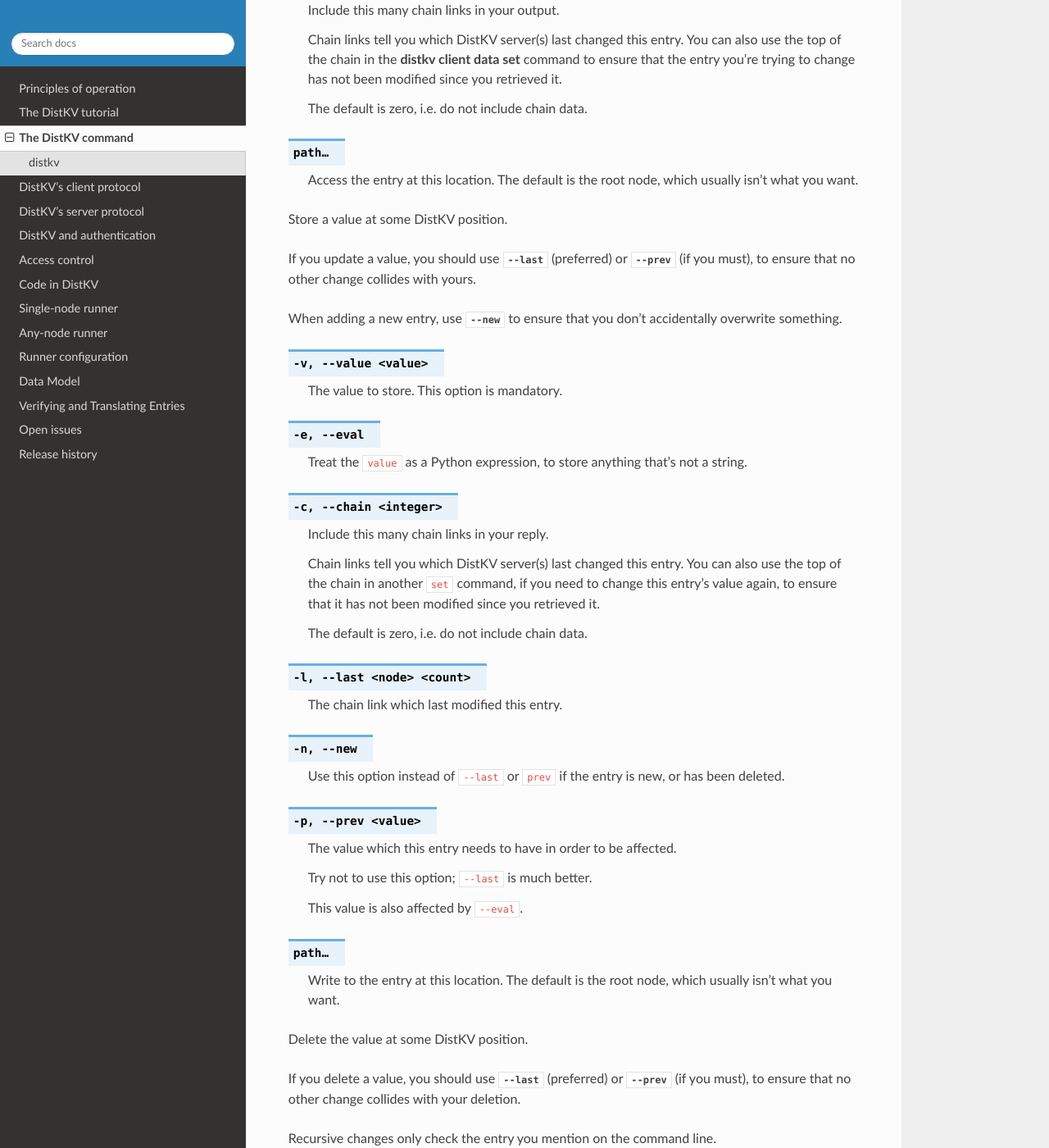
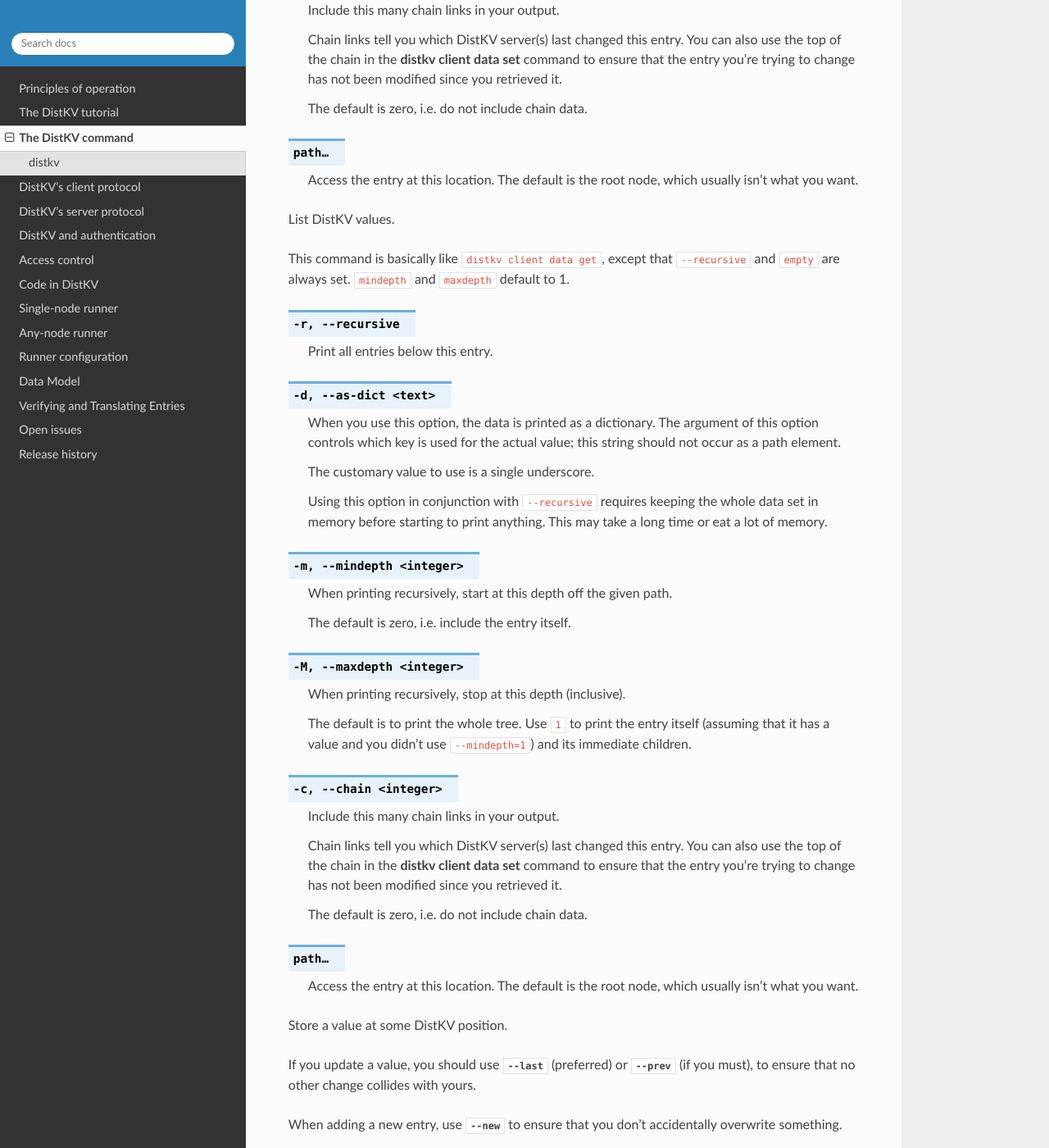
Before and after one commit to M-o-a-T/moat-kv, a Sphinx documentation site: the page built from docs/source/command_line.rst, in a window 1280 px wide and 1400 px high, scrolled down 3765 px. Shown: the whole window at 82% size. Built offline with Sphinx 7.4.7 and the Read the Docs theme 2.0.0, drawn with Linux system fonts in a browser that asks for light colours.

Commit message:
Add "data list" command

```diff
--- a/docs/source/command_line.rst
+++ b/docs/source/command_line.rst
@@ -164,6 +164,61 @@
 If you read a sub-tree recursively, be aware that the whole subtree will
 be read before anything is printed. Use the ``watch --state`` subcommand
 for incremental output.
+
+.. option:: -r, --recursive
+
+   Print all entries below this entry.
+
+.. option:: -d, --as-dict <text>
+
+   When you use this option, the data is printed as a dictionary.
+   The argument of this option controls which key is used for the actual
+   value; this string should not occur as a path element.
+
+   The customary value to use is a single underscore.
+
+   Using this option in conjunction with ``--recursive`` requires keeping
+   the whole data set in memory before starting to print anything. This may
+   take a long time or eat a lot of memory.
+
+.. option:: -m, --mindepth <integer>
+
+   When printing recursively, start at this depth off the given path.
+
+   The default is zero, i.e. include the entry itself.
+
+.. option:: -M, --maxdepth <integer>
+
+   When printing recursively, stop at this depth (inclusive).
+
+   The default is to print the whole tree. Use ``1`` to print the entry itself
+   (assuming that it has a value and you didn't use ``--mindepth=1``)
+   and its immediate children.
+
+.. option:: -c, --chain <integer>
+
+   Include this many chain links in your output.
+
+   Chain links tell you which DistKV server(s) last changed this entry. You
+   can also use the top of the chain in the :program:`distkv client data set`
+   command to ensure that the entry you're trying to change has not been
+   modified since you retrieved it.
+
+   The default is zero, i.e. do not include chain data.
+
+.. option:: path…
+
+   Access the entry at this location. The default is the root node,
+   which usually isn't what you want.
+
+
+.. program:: distkv client data list
+
+List DistKV values.
+
+This command is basically like ``distkv client data get``, except that
+``--recursive`` and ``empty`` are always set. ``mindepth`` and ``maxdepth``
+default to 1.
 
 .. option:: -r, --recursive
 
```
Also changed, not shown: 1 other file.
